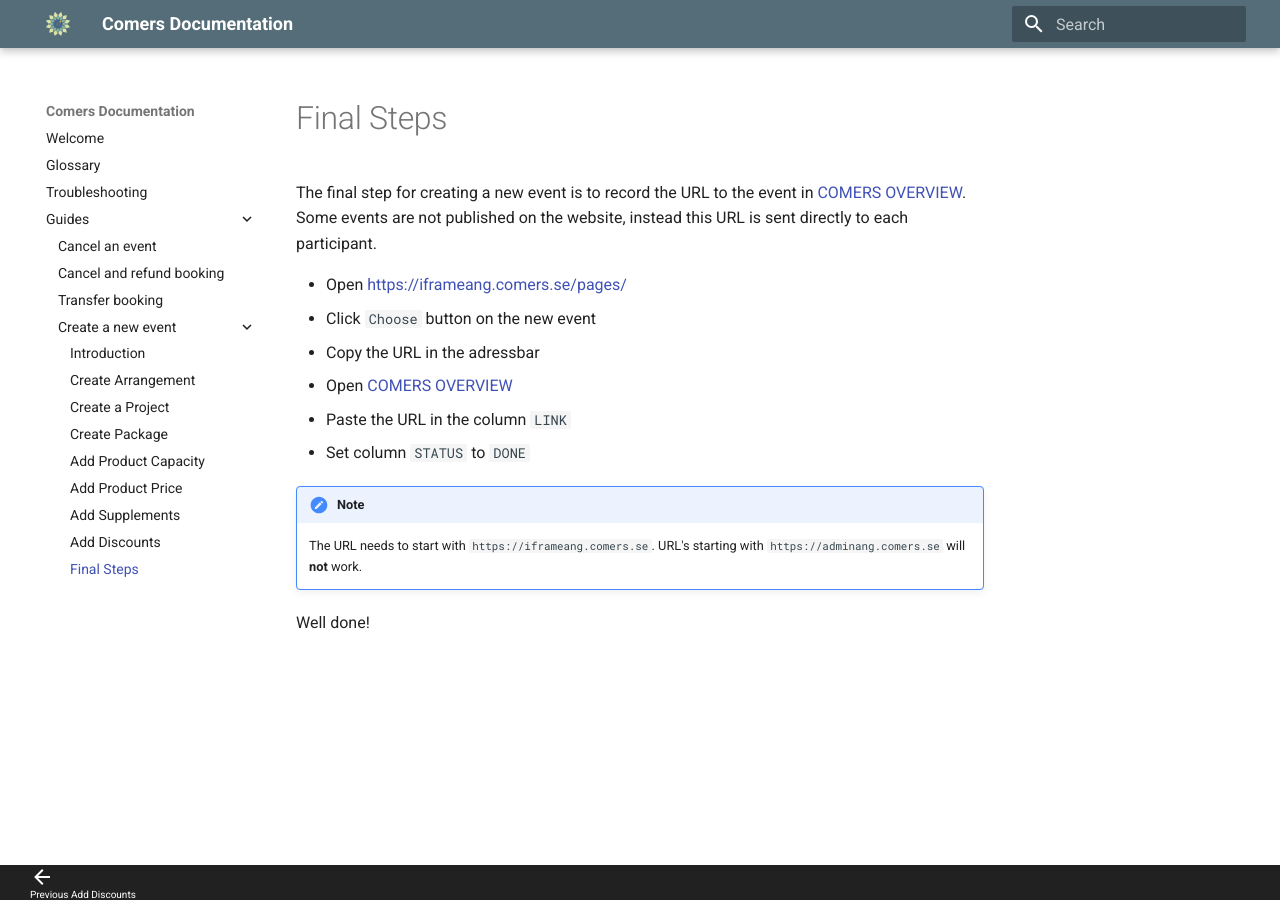
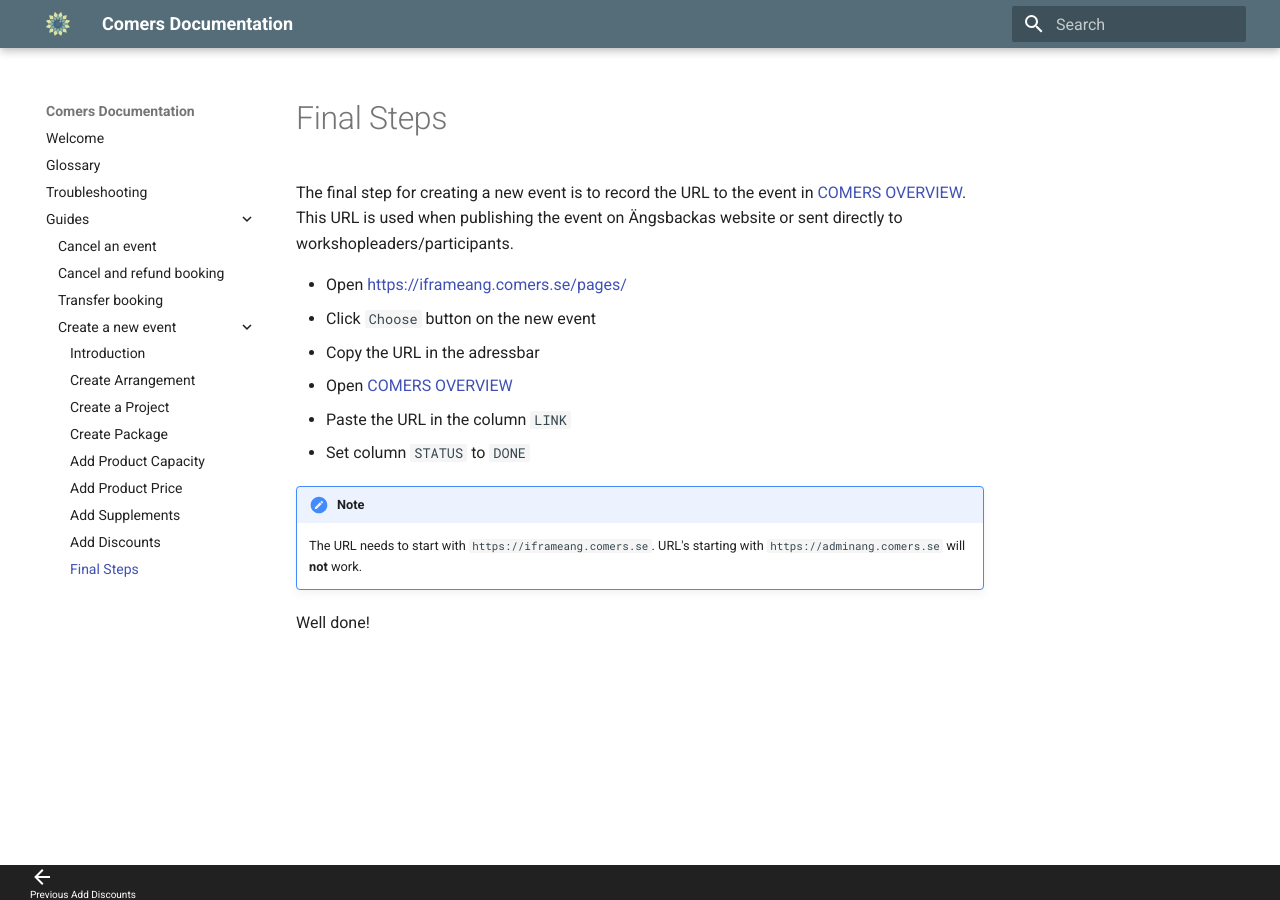
Before and after one commit to begabba/docs-comers, an MkDocs documentation site: the page built from docs/guides/create-a-new-event/08. Final Steps.md, in a window 1280 px wide. Built offline with MkDocs 1.6.1 and Material for MkDocs 9.7.7, drawn with Linux system fonts in a browser that asks for light colours.

Commit message:
fix typos

```diff
--- a/docs/guides/create-a-new-event/08. Final Steps.md
+++ b/docs/guides/create-a-new-event/08. Final Steps.md
@@ -1,6 +1,7 @@
 # Final Steps
 
-The final step for creating a new event is to record the URL to the event in [COMERS OVERVIEW](https://docs.google.com/spreadsheets/d/1a2BTf9VfGQlScm0UR8xB2wzFnm_yhQC8VP4iIygmMeM/edit?ts=5c07f01d#gid=1416145104). Some events are not published on the website, instead this URL is sent directly to each participant.
+The final step for creating a new event is to record the URL to the event in [COMERS OVERVIEW](https://docs.google.com/spreadsheets/d/1a2BTf9VfGQlScm0UR8xB2wzFnm_yhQC8VP4iIygmMeM/edit?ts=5c07f01d#gid=1416145104).
+This URL is used when publishing the event on Ängsbackas website or sent directly to workshopleaders/participants.
 
 - Open [https://iframeang.comers.se/pages/](https://iframeang.comers.se/pages/)
 - Click `Choose` button on the new event
```
